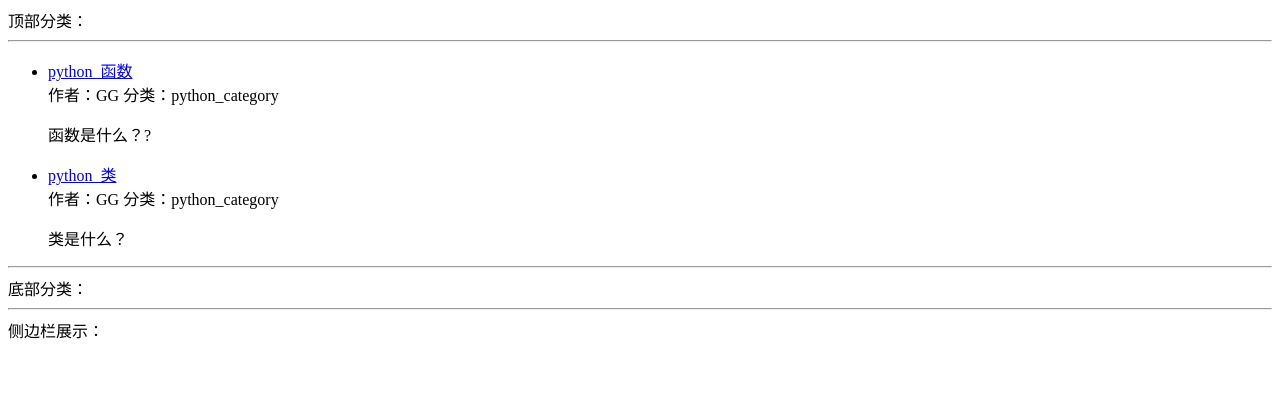
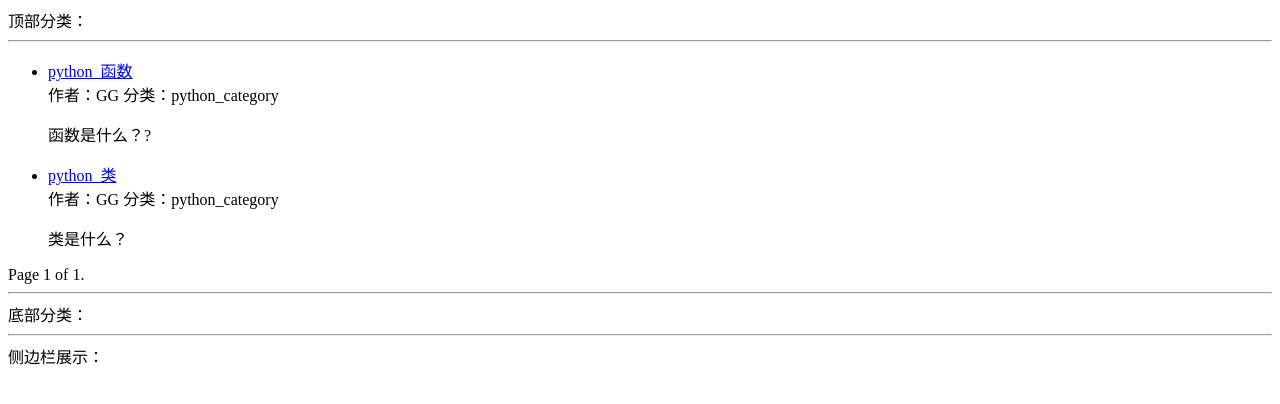
Before and after one commit to ydPro-G/typeidea, a Django app: page / in a window 1280 px wide. Shown: the top 404 px of the page. Run offline with Django 3.2, Linux system fonts and the light colour scheme; data comes from the database, SQL or seed files in the repository.

Commit message:
增加分页逻辑

```diff
--- a/typeidea_item/typeidea/typeidea/templates/blog/list.html
+++ b/typeidea_item/typeidea/typeidea/templates/blog/list.html
@@ -21,6 +21,19 @@
         </li>
         {% endfor %}
     </ul>
+    {% if page_obj %}
+
+    {% if page_obj.has_previous %}
+        <a href="?page={{ page_obj.previous_page_number }}">上一页</a>
+        {% endif %}
+        <!--当前页面与总页面-->
+        Page {{ page_obj.number }} of {{ paginator.num_pages }}.
+        {% if page_obj.has_next %}
+            <a href="?page={{ page_obj.next_page_number }}">下一页</a>
+            {% endif %}
+
+        {% endif %}
+
 {% endblock %}
 <!--先判断post是否存在，如果存在，展示分类，作者，文章内容-->
 <!--要先判断post存在与否，避免获取不到post报错-->
```
Also changed, not shown: README.md.
